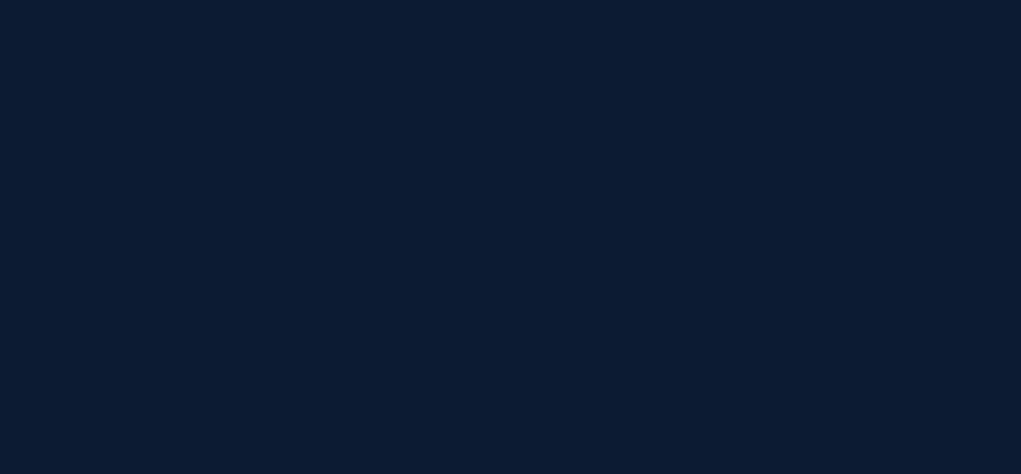
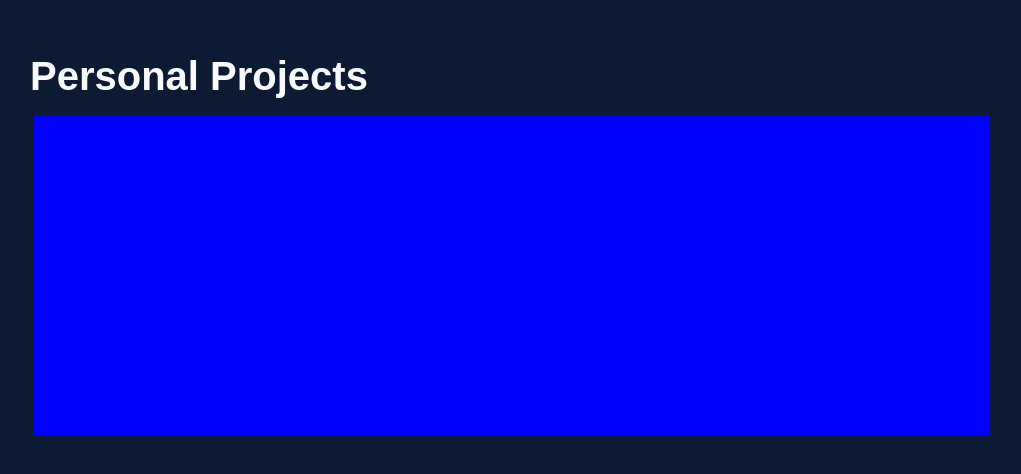
Before and after one commit to carterjmoore/personal-website, a Next.js app: page / in a window 1280 px wide. Shown: the part 2700-3174 px from the top of the page, without its empty margins (130-1151 px from the left). Before the commit the page ends 2544 px from the top, so only its background shows below. Built offline with nearby package versions, Linux system fonts and the light colour scheme; a web font is replaced by a local one.

Commit message:
Start of projects

```diff
--- /dev/null
+++ b/components/projects/Projects.jsx
@@ -0,0 +1,15 @@
+import classes from './Projects.module.scss';
+import Slider from './slider/Slider';
+
+const Projects = () => {
+  return (
+    <div className={`layout ${classes.projects}`}>
+      <div className={classes.wrapper}>
+        <h1 className={`section-header`}>Personal Projects</h1>
+        <Slider />
+      </div>
+    </div>
+  );
+};
+
+export default Projects;
--- /dev/null
+++ b/components/projects/Projects.module.scss
@@ -0,0 +1,12 @@
+@import '../../styles/variables';
+
+.projects {
+  height: 100vh;
+  display: flex;
+  align-items: center;
+  justify-content: center;
+}
+
+.wrapper {
+  width: 100%;
+}
--- /dev/null
+++ b/components/projects/slider/Slider.jsx
@@ -0,0 +1,14 @@
+import classes from './Slider.module.scss';
+
+const Slider = () => {
+  return (
+    <div className={classes.container}>
+      <div className={classes.slider}>
+        <div style={{ backgroundColor: 'blue' }}></div>
+        <div style={{ backgroundColor: 'blue' }}></div>
+      </div>
+    </div>
+  );
+};
+
+export default Slider;
--- /dev/null
+++ b/components/projects/slider/Slider.module.scss
@@ -0,0 +1,25 @@
+@import '../../../styles/variables';
+
+$slider-padding: 5rem;
+
+.container {
+  display: flex;
+  justify-content: center;
+}
+
+.slider {
+  display: flex;
+  width: calc(100% - 2 * $slider-padding);
+  overflow: hidden;
+  width: 100%;
+}
+
+.slider {
+  div {
+    background-color: red;
+    flex: 0 0 100%;
+    max-width: 100%;
+    margin: 0 0.25rem;
+    height: 20rem;
+  }
+}
--- a/components/work/Work.jsx
+++ b/components/work/Work.jsx
@@ -29,8 +29,9 @@ const Work = () => {
 
   return (
     <div className={`layout ${classes.work}`}>
+      <div className={classes.wrapper}>
         <h1 className={`section-header`}>Work Experience</h1>
-      <div className={`border-highlight ${classes.wrapper}`}>
+        <div className={`border-highlight ${classes.container}`}>
           <div className={classes.select}>
             {works.map((work) => {
               return (
@@ -48,6 +49,7 @@ const Work = () => {
           </div>
         </div>
       </div>
+    </div>
   );
 };
 
--- a/components/work/Work.module.scss
+++ b/components/work/Work.module.scss
@@ -2,9 +2,16 @@
 
 .work {
   height: 100vh;
+  display: flex;
+  align-items: center;
+  justify-content: center;
 }
 
 .wrapper {
+  width: 100%;
+}
+
+.container {
   display: flex;
   min-height: 20rem;
   color: $shade300;
--- a/pages/index.jsx
+++ b/pages/index.jsx
@@ -1,5 +1,6 @@
 import About from '../components/about/About';
 import Home from '../components/home/Home';
+import Projects from '../components/projects/Projects';
 import Work from '../components/work/Work';
 
 export default function Index() {
@@ -8,6 +9,7 @@ export default function Index() {
       <Home />
       <About />
       <Work />
+      <Projects />
     </>
   );
 }
```
Lines whose indentation alone changed are shown as unchanged.
